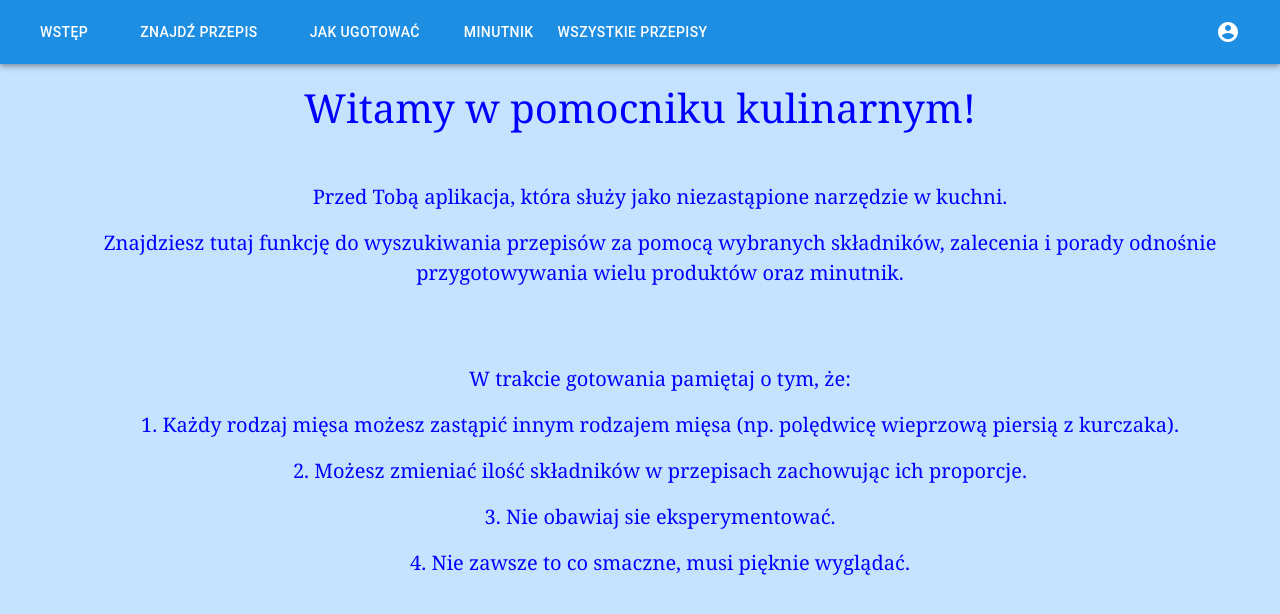
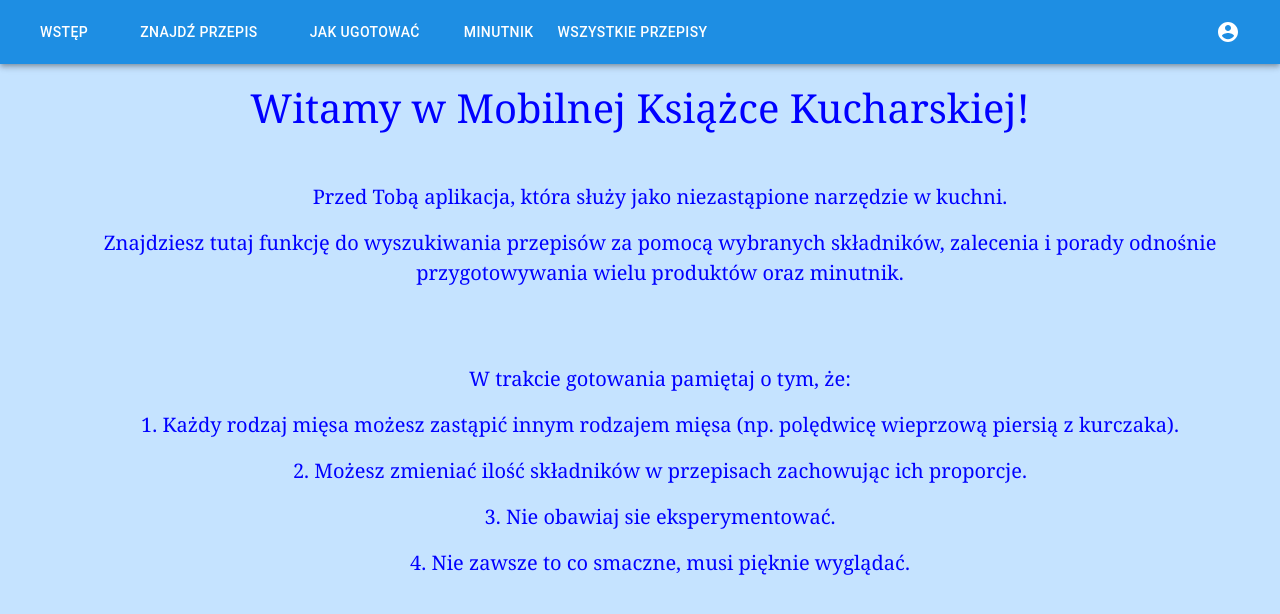
Before and after one commit to tomzdon/pomocnik2, a React (Create React App) app: page / in a window 1280 px wide. Shown: the top 614 px of the page. Built offline with nearby package versions, Linux system fonts and the light colour scheme; no server answers; sample sign-in values are in the browser's storage.

Commit message:
Update Intro.js
description changes

```diff
--- a/src/components/Intro.js
+++ b/src/components/Intro.js
@@ -15,7 +15,7 @@ const Intro = (props) => {
 return (
     <>
       <div className="intro">
-        <h1 className="wstep">Witamy w pomocniku kulinarnym!</h1>
+        <h1 className="wstep">Witamy w Mobilnej Książce Kucharskiej!</h1>
         <ul>
           Przed Tobą aplikacja, która służy jako niezastąpione narzędzie w kuchni.
         </ul>
```
